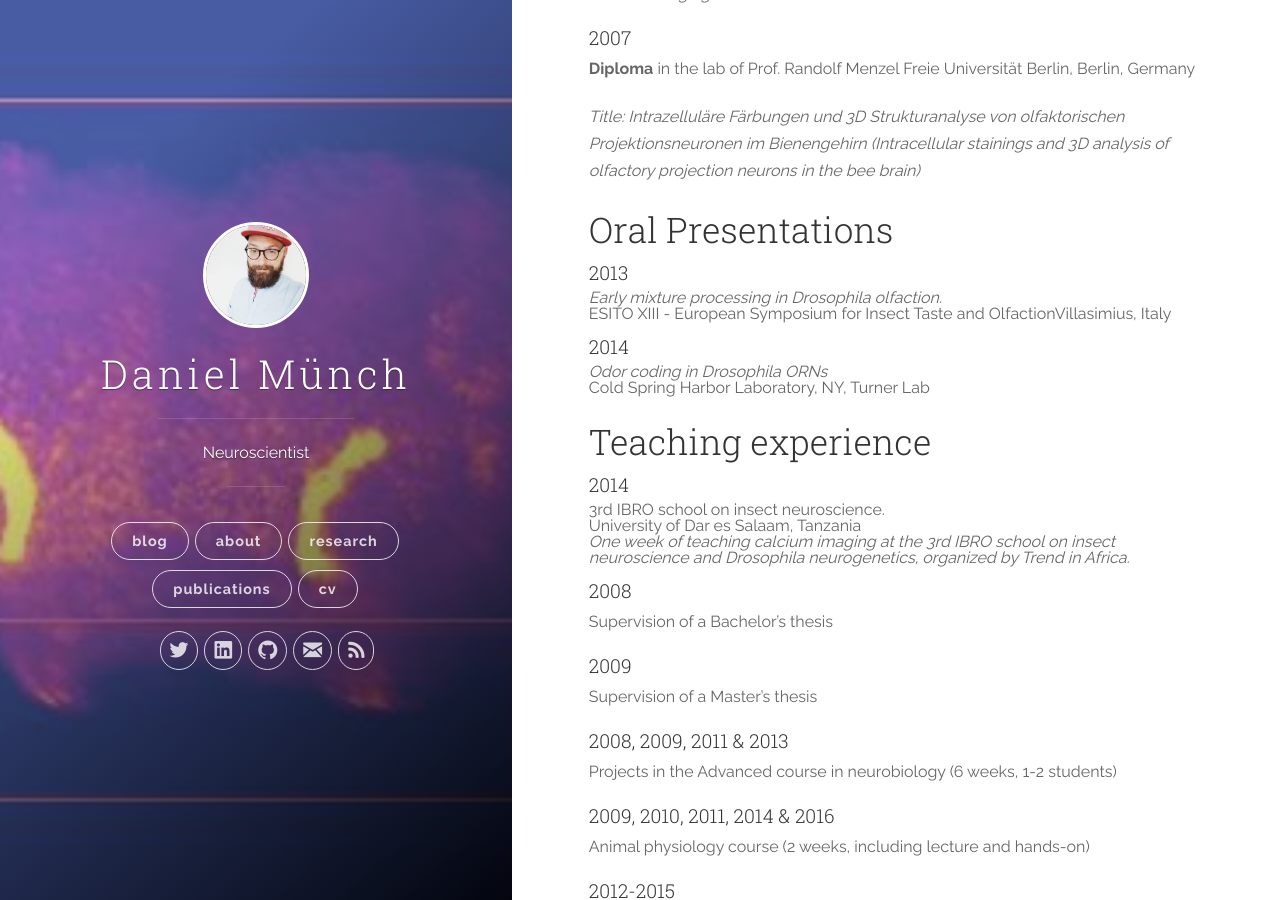
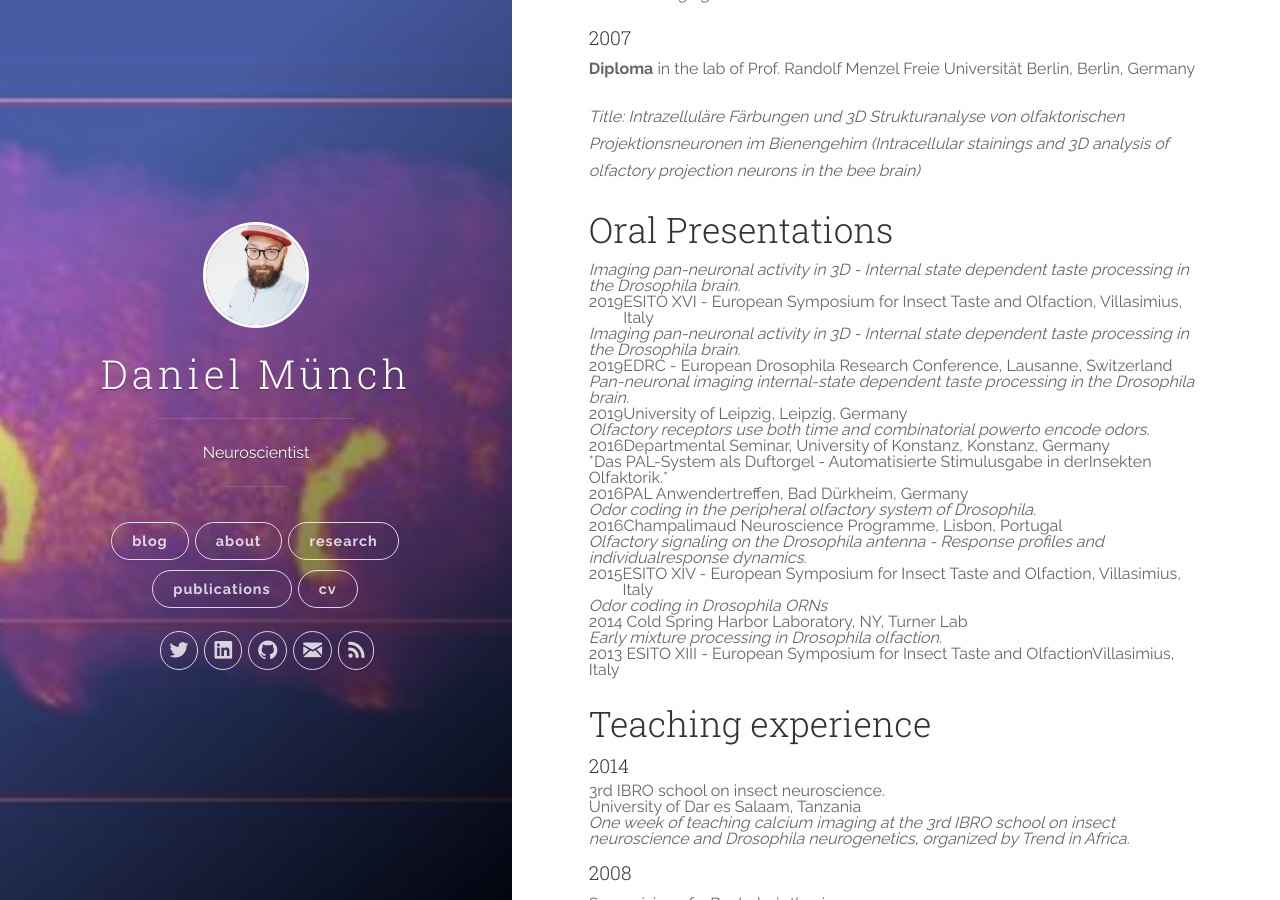
Before and after one commit to Dahaniel/dahaniel.github.io, a Jekyll site: the page built from cv.md, in a window 1280 px wide and 900 px high, scrolled down 595 px. Built offline with Jekyll 4.4.1, drawn with Linux system fonts in a browser that asks for light colours; nearby versions of some CDN libraries.

Commit message:
Update cv.md

```diff
--- a/cv.md
+++ b/cv.md
@@ -37,16 +37,33 @@ Freie Universität Berlin, Berlin, Germany
 
 
 ## Oral Presentations
+*Imaging pan-neuronal activity in 3D - Internal state dependent taste processing in the Drosophila brain.*
+: 2019 | ESITO XVI - European Symposium for Insect Taste and Olfaction, Villasimius, Italy
 
-#### 2013
+*Imaging pan-neuronal activity in 3D - Internal state dependent taste processing in the Drosophila brain.*
+: 2019 | EDRC - European Drosophila Research Conference, Lausanne, Switzerland
+
+*Pan-neuronal imaging internal-state dependent taste processing in the Drosophila brain.*
+: 2019 | University of Leipzig, Leipzig, Germany
+
+*Olfactory receptors use both time and combinatorial powerto encode odors.*
+: 2016 | Departmental Seminar, University of Konstanz, Konstanz, Germany
+
+*Das PAL-System als Duftorgel - Automatisierte Stimulusgabe in derInsekten
+Olfaktorik.*
+: 2016 | PAL Anwendertreffen, Bad Dürkheim, Germany
+
+*Odor coding in the peripheral olfactory system of Drosophila.*
+: 2016 | Champalimaud Neuroscience Programme, Lisbon, Portugal
+
+*Olfactory signaling on the Drosophila antenna - Response profiles and individualresponse dynamics.*
+: 2015 | ESITO XIV - European Symposium for Insect Taste and Olfaction, Villasimius, Italy
+
+*Odor coding in Drosophila ORNs*
+: 2014 Cold Spring Harbor Laboratory, NY, Turner Lab
 
 *Early mixture processing in Drosophila olfaction.*
-: ESITO XIII - European Symposium for Insect Taste and OlfactionVillasimius, Italy
-
-#### 2014
-
-*Odor coding in Drosophila ORNs*
-: Cold Spring Harbor Laboratory, NY, Turner Lab
+: 2013 ESITO XIII - European Symposium for Insect Taste and OlfactionVillasimius, Italy
 
 ## Teaching experience
 
```
